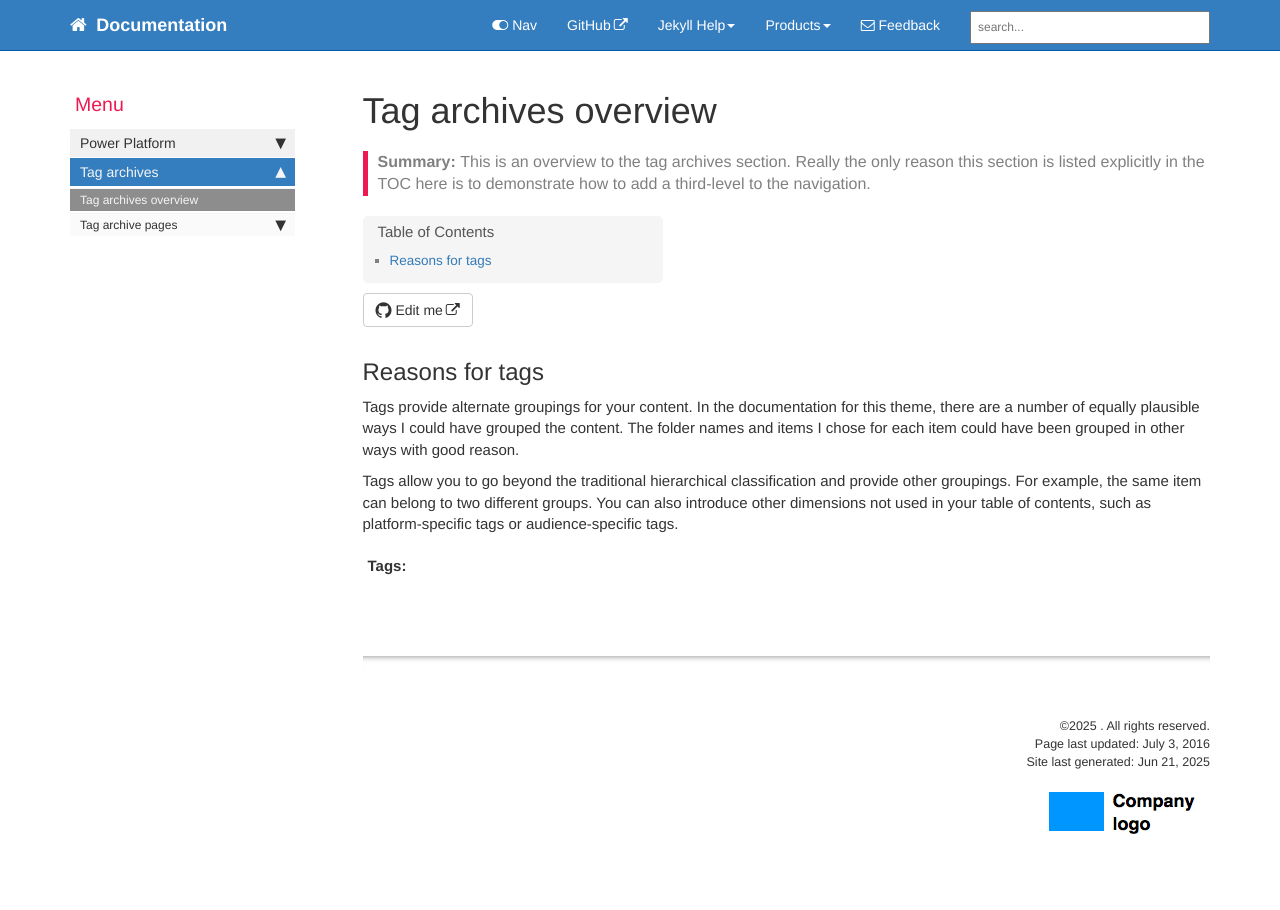
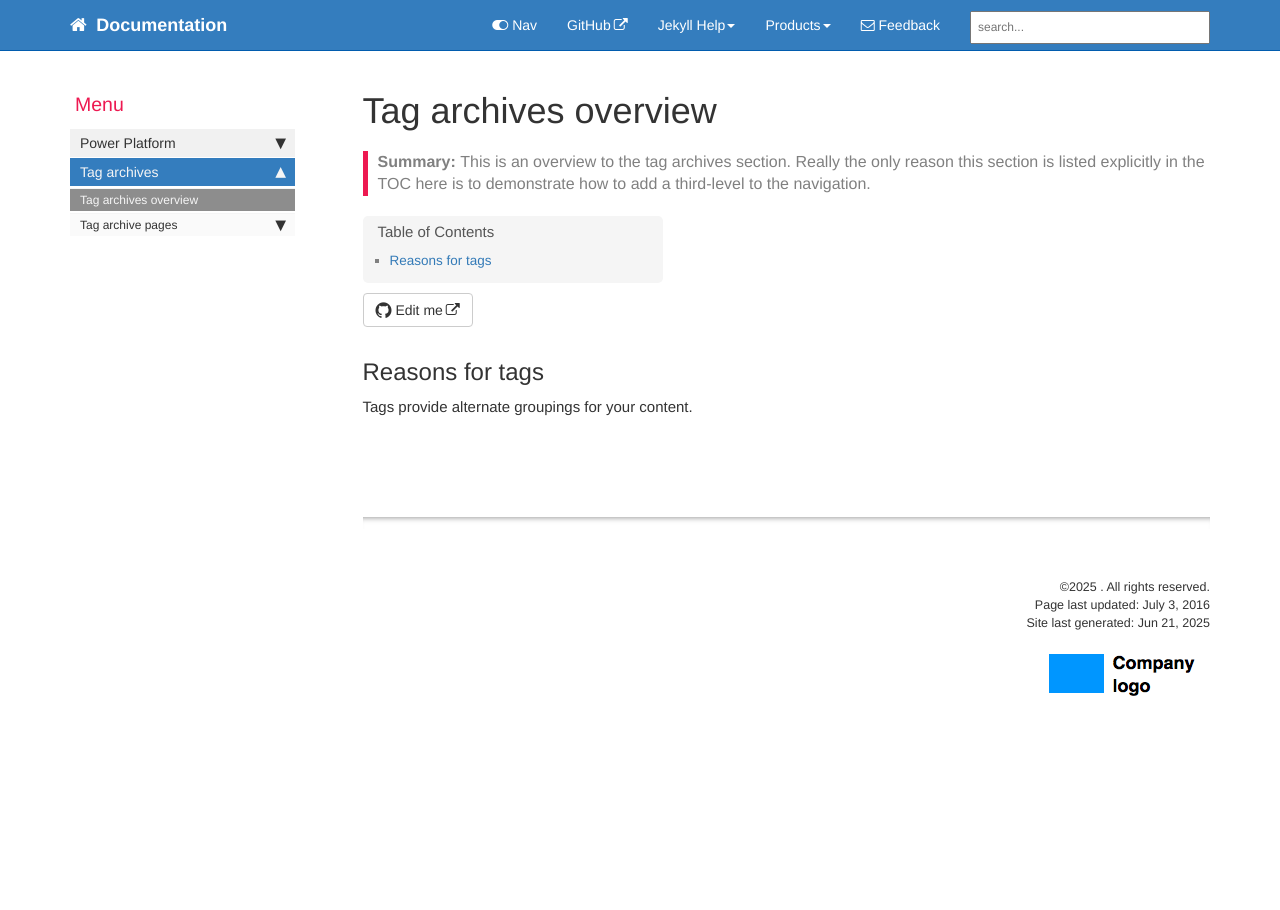
Before and after one commit to gedeontofidji/Documentation, a Jekyll site: the page built from pages/mydoc/mydoc_tag_archives_overview.md, in a window 1280 px wide. Built offline with Jekyll 4.4.1, drawn with Linux system fonts in a browser that asks for light colours; comment, search, counter and statistics services are not loaded.

Commit message:
Update mydoc_tag_archives_overview.md

```diff
--- a/pages/mydoc/mydoc_tag_archives_overview.md
+++ b/pages/mydoc/mydoc_tag_archives_overview.md
@@ -11,8 +10,6 @@ folder: mydoc
 
 ## Reasons for tags
 
-Tags provide alternate groupings for your content. In the documentation for this theme, there are a number of equally plausible ways I could have grouped the content. The folder names and items I chose for each item could have been grouped in other ways with good reason.
-
-Tags allow you to go beyond the traditional hierarchical classification and provide other groupings. For example, the same item can belong to two different groups. You can also introduce other dimensions not used in your table of contents, such as platform-specific tags or audience-specific tags.
+Tags provide alternate groupings for your content.
 
 {% include links.html %}
```
Also changed, not shown: other parts of pages/mydoc/mydoc_tag_archives_overview.md (+0 -1 lines).
